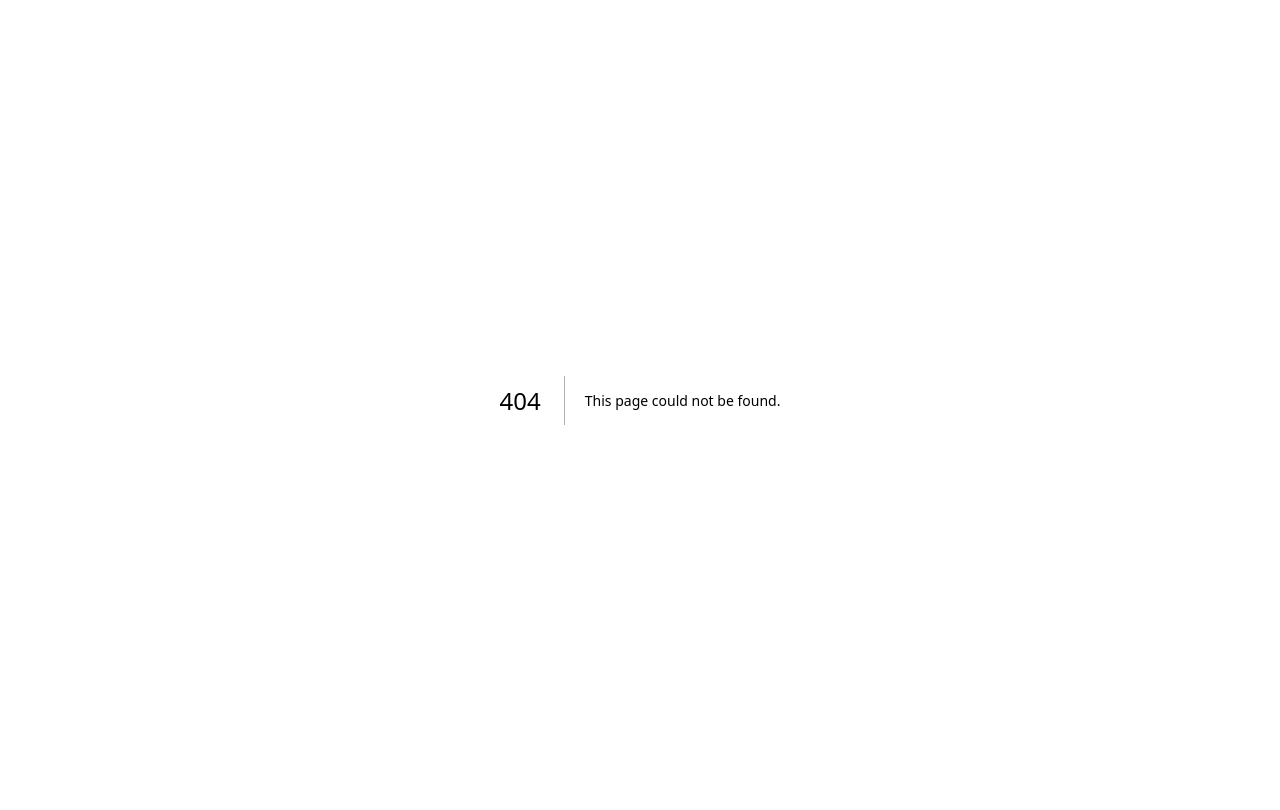
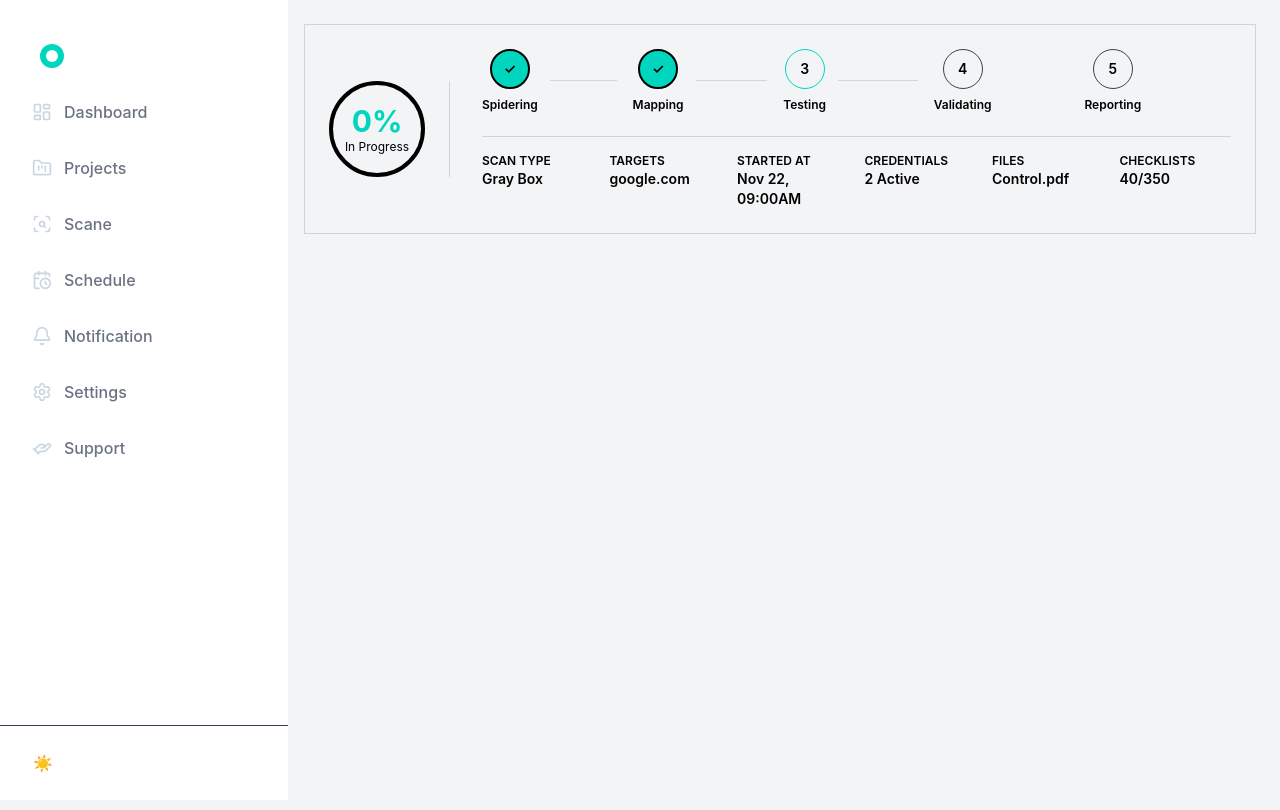
Before and after one commit to gitsforvikki/frontend-assignment, a Next.js app: page /scan/1 in a window 1280 px wide. Before the commit this address had no page. Shown: the top 810 px of the page. Built offline with nearby package versions, Linux system fonts and the light colour scheme.

Commit message:
feat:Progress bar

```diff
--- /dev/null
+++ b/src/app/(dashboard)/scan/[slug]/page.tsx
@@ -0,0 +1,20 @@
+import { Progress } from "@/components/scane/Progress";
+import { TopHeader } from "@/components/ui/TopHeader";
+
+export default async function ScanDetails({
+  params,
+}: {
+  params: Promise<{ slug: string }>;
+}) {
+  const { slug } = await params;
+  return (
+    <div className="flex min-h-screen  text-foreground ml-6">
+      {/* Main Content */}
+      <div className="w-full md:ml-64 flex-1 overflow-auto space-y-5">
+        {/* <TopHeader /> */}
+        <Progress />
+        {/* Stats Bar */}
+      </div>
+    </div>
+  );
+}
--- a/src/components/dashboard/dashboard.tsx
+++ b/src/components/dashboard/dashboard.tsx
@@ -11,7 +11,7 @@ import {
 import { scanData } from "@/constantData";
 import Link from "next/link";
 import { StatCard } from "../ui/StateCard";
-import { ScaneTable } from "../sance/ScaneTable";
+import { ScaneTable } from "../scane/ScaneTable";
 import { ProjectMeta } from "../ui/ProjectMeta";
 import { TopHeader } from "../ui/TopHeader";
 
@@ -33,7 +33,7 @@ export default function Dashboard() {
     <div className="flex min-h-screen  text-foreground ml-6">
       {/* Main Content */}
       <div className="w-full md:ml-64 flex-1 overflow-auto space-y-5">
-         <TopHeader />
+        {/* <TopHeader /> */}
         {/* Stats Bar */}
         <div className="bg-white dark:bg-[#0D1621] rounded p-4 md:p-6 ">
           <ProjectMeta />
--- /dev/null
+++ b/src/components/scane/ProcessSteps.tsx
@@ -0,0 +1,29 @@
+const processData = [
+  { label: "Scan Type", value: "Gray Box" },
+  { label: "Targets", value: "google.com" },
+  { label: "Started At", value: "Nov 22, 09:00AM" },
+  { label: "Credentials", value: "2 Active" },
+  { label: "Files", value: "Control.pdf" },
+  { label: "Checklists", value: "40/350", highlight: true },
+];
+
+export const ProcessSteps = () => {
+  return (
+    <div className="mt-4 md:mt-6 grid grid-cols-2 md:grid-cols-3 lg:grid-cols-6 gap-3 md:gap-4 text-xs md:text-sm border-t border-slate-300 dark:border-slate-700 pt-4">
+      {processData.map((item) => (
+        <div key={item.label}>
+          <div className="text-xs text-muted-foreground font-semibold uppercase">
+            {item.label}
+          </div>
+          <div
+            className={`font-semibold ${
+              item.highlight ? "text-accent" : "text-foreground"
+            }`}
+          >
+            {item.value}
+          </div>
+        </div>
+      ))}
+    </div>
+  );
+};
--- /dev/null
+++ b/src/components/scane/Progress.tsx
@@ -0,0 +1,84 @@
+import { ProcessSteps } from "./ProcessSteps";
+
+const steps = [
+  { name: "Spidering", completed: true },
+  { name: "Mapping", completed: true },
+  { name: "Testing", completed: true, active: true },
+  { name: "Validating", completed: false },
+  { name: "Reporting", completed: false },
+];
+
+export const Progress = () => {
+  const progress = 0;
+  return (
+    <div className="border border-slate-300 dark:border-slate-700 bg-background sticky top-0 z-10 p-4 md:p-6 overflow-y-auto">
+      <div className="flex flex-col md:flex-row items-center gap-4 md:gap-8">
+        {/* Circular Progress */}
+        <div className="flex flex-col items-center border-b border-r-0  md:border-b-0 md:border-r border-slate-300 dark:border-slate-700 pr-4 md:pr-6 pb-6 md:pb-0">
+          <div className="relative w-20 md:w-24 h-20 md:h-24 rounded-full border-4 border-secondary flex items-center justify-center bg-secondary/20">
+            <div className="text-center">
+              <div className="text-2xl md:text-3xl font-bold text-teal-400">
+                {progress}%
+              </div>
+              <div className="text-xs text-muted-foreground">In Progress</div>
+            </div>
+            <svg className="absolute inset-0 w-20 md:w-24 h-20 md:h-24 transform -rotate-90">
+              <circle
+                cx="40"
+                cy="40"
+                r="36"
+                fill="none"
+                stroke="hsl(var(--accent))"
+                strokeWidth="4"
+                strokeDasharray={`${(progress / 100) * 226} 226`}
+                style={{ transition: "all 0.3s ease" }}
+              />
+            </svg>
+          </div>
+        </div>
+
+        {/* Step Tracker */}
+        <div className="flex-1 w-full">
+          <div className="w-full">
+            <div className="flex items-center justify-between gap-1">
+              {steps.map((step, index) => (
+                <div
+                  key={step.name}
+                  className="flex items-center flex-1 min-w-0"
+                >
+                  <div className="flex flex-col items-center flex-shrink-0">
+                    <div
+                      className={`w-8 md:w-10 h-8 md:h-10 rounded-full flex items-center justify-center font-semibold text-xs md:text-sm transition-colors flex-shrink-0 ${
+                        step.active
+                          ? "border border-teal-400 text-accent-foreground"
+                          : step.completed
+                            ? "bg-teal-400 text-accent border-2 border-accent"
+                            : "border border-gray-700 text-muted-foreground"
+                      }`}
+                    >
+                      {step.completed && !step.active ? "✓" : index + 1}
+                    </div>
+                    <div className="text-xs font-semibold text-foreground mt-1 md:mt-2 text-center whitespace-nowrap leading-tight">
+                      <div>{step.name.split(" ")[0]}</div>
+                      {step.name.split(" ")[1] && (
+                        <div className="text-xs">{step.name.split(" ")[1]}</div>
+                      )}
+                    </div>
+                  </div>
+                  {index < steps.length - 1 && (
+                    <div
+                      className={`flex-1 h-px mx-1 md:mx-3 shrink-0 ${
+                        step.completed ? "bg-gray-300" : "bg-secondary"
+                      }`}
+                    />
+                  )}
+                </div>
+              ))}
+            </div>
+          </div>
+          <ProcessSteps />
+        </div>
+      </div>
+    </div>
+  );
+};
--- a/src/constantData.ts
+++ b/src/constantData.ts
@@ -1,4 +1,4 @@
-import { ScanType } from "./types";
+import { FindingType, LogEntryType, ScanType } from "./types";
 
  export const projectMeta = [
   { title: "Org", subtitle: "Project X" },
@@ -144,3 +144,72 @@ export const scanData: ScanType[] = [
     lastScan: "5d ago",
   },
 ];
+
+export const logEntries: LogEntryType[] = [
+  {
+    timestamp: "[00:00:01]",
+    message: "1:11 begin a systematic penetration test on ",
+    type: "info",
+    highlights: [
+      { text: "helpdesk.demosecurity.com", color: "text-accent" },
+    ],
+  },
+  {
+    timestamp: "[00:00:05]",
+    message: "Good! target is online. Now let us perform port scanning to identify running services.",
+    type: "success",
+  },
+  {
+    timestamp: "[00:00:08]",
+    message: "Excellent reconnaissance results: [code] Let us probe deeper into the discovered services...",
+    type: "info",
+  },
+  {
+    timestamp: "[00:00:12]",
+    message: "Great! I found a login page for a Help Desk Platform. I can see a normal login portal. Let me test this application for XSS and SQLi. Let me first test if there's a /api endpoint inside. Let me [code]...",
+    type: "info",
+  },
+  {
+    timestamp: "[00:00:15]",
+    message: "Great! I found a page that shows dashboard using a ",
+    type: "info",
+    highlights: [{ text: '"X-UserID: 10032"', color: "text-accent" }],
+  },
+  {
+    timestamp: "[00:00:18]",
+    message: "header. The dashboard using a header. Let me check what happens when I modify a user's dashboard by changing the X-UserID header. Let me [code]...",
+    type: "info",
+  },
+  {
+    timestamp: "[00:00:21]",
+    message: "Great! I accessed the dashboard using a X-UserID header. I can see a user's private [code] using a header with different user IDs, I can access any user's dashboard by just changing the X-UserID header.",
+    type: "warning",
+  },
+];
+
+export const findings: FindingType[] = [
+  {
+    id: "1",
+    severity: "Critical",
+    title: "SQL Injection in Authentication Endpoint",
+    timestamp: "[04:32:18]",
+    endpoint: "/api/login",
+    description: "Time-based SQL injection confirmed on user-controlled input during authentication. Exploitation allows arbitrary database access.",
+  },
+  {
+    id: "2",
+    severity: "High",
+    title: "Unauthorised Access to User Metadata",
+    timestamp: "[04:32:18]",
+    endpoint: "/api/users",
+    description: "Authentication group can circumvent authorization of other groups' profiles using predictable user IDs without proper access controls.",
+  },
+  {
+    id: "3",
+    severity: "Medium",
+    title: "Broken Authentication Rate Limiting",
+    timestamp: "[04:32:18]",
+    endpoint: "/password/reset",
+    description: "No rate limiting on the password reset form allows brute force attacks.",
+  },
+];
--- a/src/types.ts
+++ b/src/types.ts
@@ -10,3 +10,18 @@ export interface ScanType {
   low: number;
   lastScan: string;
 }
+export interface LogEntryType {
+  timestamp: string;
+  message: string;
+  type: "info" | "warning" | "error" | "success";
+  highlights?: { text: string; color: string }[];
+}
+
+export interface FindingType {
+  id: string;
+  severity: "Critical" | "High" | "Medium" | "Low";
+  title: string;
+  timestamp: string;
+  endpoint: string;
+  description: string;
+}
```
Also changed, not shown: src/components/scane/ScaneTable.tsx (renamed from src/components/sance/ScaneTable.tsx).
